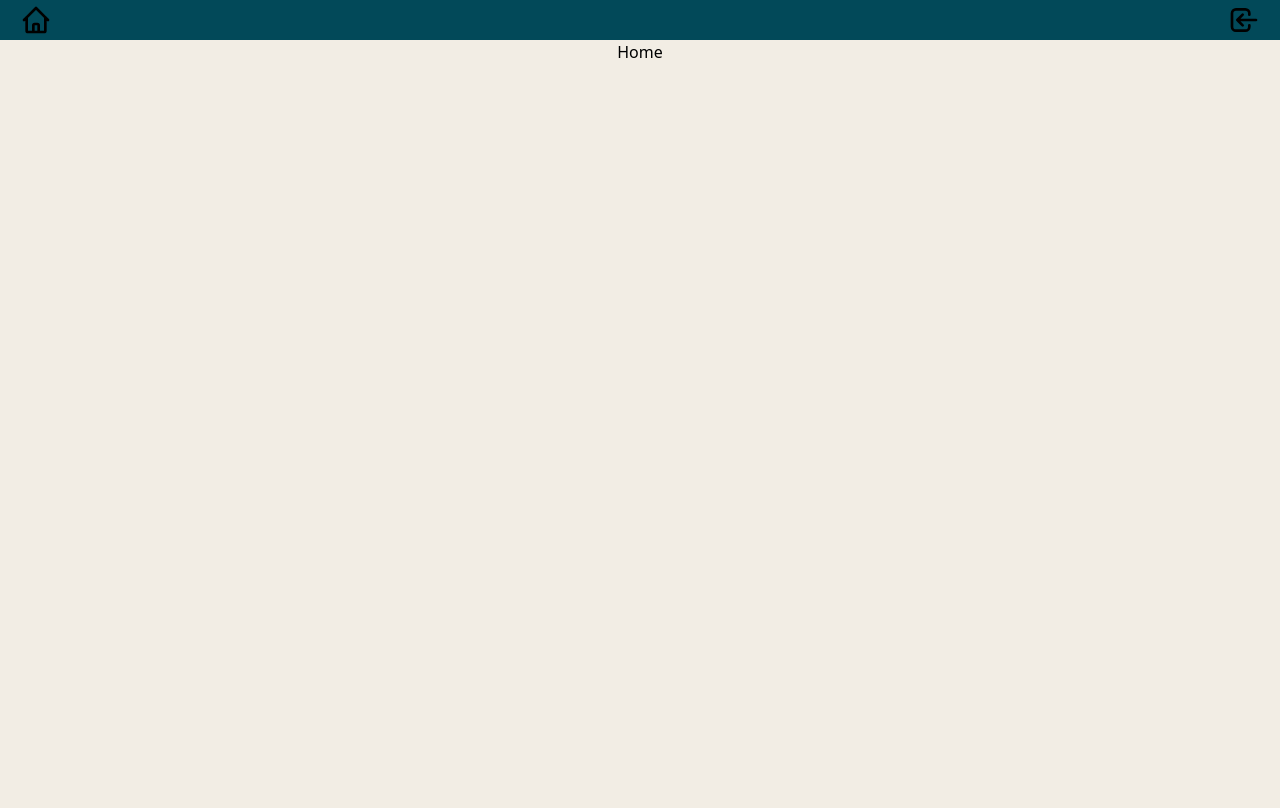
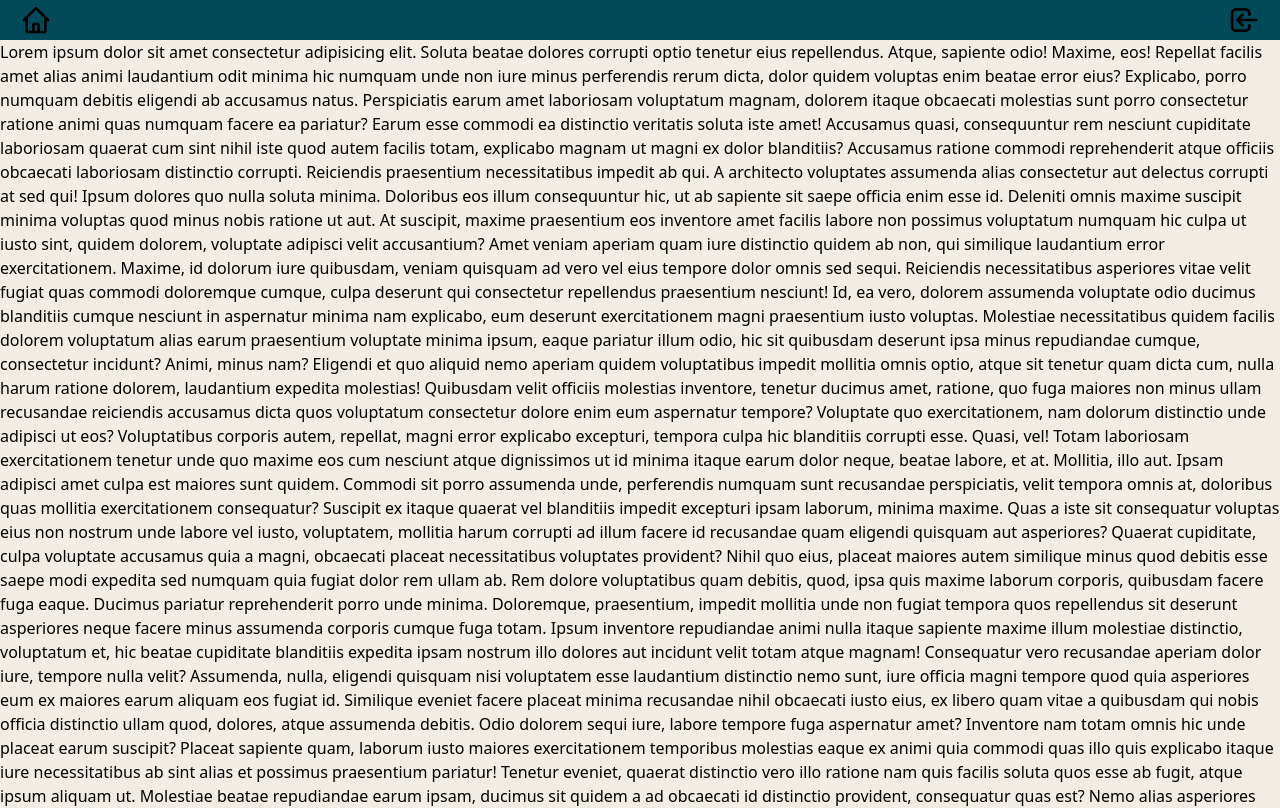
Before and after one commit to ekke020/Demo, a React (Create React App) app in the folder demo-frontend/: page / in a window 1280 px wide. Shown: the top 808 px of the page. Built offline with nearby package versions, Linux system fonts and the light colour scheme.

Commit message:
Added some filler text

```diff
--- a/demo-frontend/src/components/Home.jsx
+++ b/demo-frontend/src/components/Home.jsx
@@ -1,7 +1,114 @@
 import React from 'react';
 
 const Home = () => {
-  return <div>Home</div>;
+  return (
+    <div>
+      Lorem ipsum dolor sit amet consectetur adipisicing elit. Soluta beatae
+      dolores corrupti optio tenetur eius repellendus. Atque, sapiente odio!
+      Maxime, eos! Repellat facilis amet alias animi laudantium odit minima hic
+      numquam unde non iure minus perferendis rerum dicta, dolor quidem voluptas
+      enim beatae error eius? Explicabo, porro numquam debitis eligendi ab
+      accusamus natus. Perspiciatis earum amet laboriosam voluptatum magnam,
+      dolorem itaque obcaecati molestias sunt porro consectetur ratione animi
+      quas numquam facere ea pariatur? Earum esse commodi ea distinctio
+      veritatis soluta iste amet! Accusamus quasi, consequuntur rem nesciunt
+      cupiditate laboriosam quaerat cum sint nihil iste quod autem facilis
+      totam, explicabo magnam ut magni ex dolor blanditiis? Accusamus ratione
+      commodi reprehenderit atque officiis obcaecati laboriosam distinctio
+      corrupti. Reiciendis praesentium necessitatibus impedit ab qui. A
+      architecto voluptates assumenda alias consectetur aut delectus corrupti at
+      sed qui! Ipsum dolores quo nulla soluta minima. Doloribus eos illum
+      consequuntur hic, ut ab sapiente sit saepe officia enim esse id. Deleniti
+      omnis maxime suscipit minima voluptas quod minus nobis ratione ut aut. At
+      suscipit, maxime praesentium eos inventore amet facilis labore non
+      possimus voluptatum numquam hic culpa ut iusto sint, quidem dolorem,
+      voluptate adipisci velit accusantium? Amet veniam aperiam quam iure
+      distinctio quidem ab non, qui similique laudantium error exercitationem.
+      Maxime, id dolorum iure quibusdam, veniam quisquam ad vero vel eius
+      tempore dolor omnis sed sequi. Reiciendis necessitatibus asperiores vitae
+      velit fugiat quas commodi doloremque cumque, culpa deserunt qui
+      consectetur repellendus praesentium nesciunt! Id, ea vero, dolorem
+      assumenda voluptate odio ducimus blanditiis cumque nesciunt in aspernatur
+      minima nam explicabo, eum deserunt exercitationem magni praesentium iusto
+      voluptas. Molestiae necessitatibus quidem facilis dolorem voluptatum alias
+      earum praesentium voluptate minima ipsum, eaque pariatur illum odio, hic
+      sit quibusdam deserunt ipsa minus repudiandae cumque, consectetur
+      incidunt? Animi, minus nam? Eligendi et quo aliquid nemo aperiam quidem
+      voluptatibus impedit mollitia omnis optio, atque sit tenetur quam dicta
+      cum, nulla harum ratione dolorem, laudantium expedita molestias! Quibusdam
+      velit officiis molestias inventore, tenetur ducimus amet, ratione, quo
+      fuga maiores non minus ullam recusandae reiciendis accusamus dicta quos
+      voluptatum consectetur dolore enim eum aspernatur tempore? Voluptate quo
+      exercitationem, nam dolorum distinctio unde adipisci ut eos? Voluptatibus
+      corporis autem, repellat, magni error explicabo excepturi, tempora culpa
+      hic blanditiis corrupti esse. Quasi, vel! Totam laboriosam exercitationem
+      tenetur unde quo maxime eos cum nesciunt atque dignissimos ut id minima
+      itaque earum dolor neque, beatae labore, et at. Mollitia, illo aut. Ipsam
+      adipisci amet culpa est maiores sunt quidem. Commodi sit porro assumenda
+      unde, perferendis numquam sunt recusandae perspiciatis, velit tempora
+      omnis at, doloribus quas mollitia exercitationem consequatur? Suscipit ex
+      itaque quaerat vel blanditiis impedit excepturi ipsam laborum, minima
+      maxime. Quas a iste sit consequatur voluptas eius non nostrum unde labore
+      vel iusto, voluptatem, mollitia harum corrupti ad illum facere id
+      recusandae quam eligendi quisquam aut asperiores? Quaerat cupiditate,
+      culpa voluptate accusamus quia a magni, obcaecati placeat necessitatibus
+      voluptates provident? Nihil quo eius, placeat maiores autem similique
+      minus quod debitis esse saepe modi expedita sed numquam quia fugiat dolor
+      rem ullam ab. Rem dolore voluptatibus quam debitis, quod, ipsa quis maxime
+      laborum corporis, quibusdam facere fuga eaque. Ducimus pariatur
+      reprehenderit porro unde minima. Doloremque, praesentium, impedit mollitia
+      unde non fugiat tempora quos repellendus sit deserunt asperiores neque
+      facere minus assumenda corporis cumque fuga totam. Ipsum inventore
+      repudiandae animi nulla itaque sapiente maxime illum molestiae distinctio,
+      voluptatum et, hic beatae cupiditate blanditiis expedita ipsam nostrum
+      illo dolores aut incidunt velit totam atque magnam! Consequatur vero
+      recusandae aperiam dolor iure, tempore nulla velit? Assumenda, nulla,
+      eligendi quisquam nisi voluptatem esse laudantium distinctio nemo sunt,
+      iure officia magni tempore quod quia asperiores eum ex maiores earum
+      aliquam eos fugiat id. Similique eveniet facere placeat minima recusandae
+      nihil obcaecati iusto eius, ex libero quam vitae a quibusdam qui nobis
+      officia distinctio ullam quod, dolores, atque assumenda debitis. Odio
+      dolorem sequi iure, labore tempore fuga aspernatur amet? Inventore nam
+      totam omnis hic unde placeat earum suscipit? Placeat sapiente quam,
+      laborum iusto maiores exercitationem temporibus molestias eaque ex animi
+      quia commodi quas illo quis explicabo itaque iure necessitatibus ab sint
+      alias et possimus praesentium pariatur! Tenetur eveniet, quaerat
+      distinctio vero illo ratione nam quis facilis soluta quos esse ab fugit,
+      atque ipsum aliquam ut. Molestiae beatae repudiandae earum ipsam, ducimus
+      sit quidem a ad obcaecati id distinctio provident, consequatur quas est?
+      Nemo alias asperiores consequuntur hic eos id, ut architecto esse magnam
+      consequatur enim sunt, et quidem deserunt doloremque. Blanditiis harum aut
+      provident optio beatae aperiam distinctio, ab quos quaerat aliquam vitae.
+      Doloremque nostrum error, odio, ducimus perspiciatis odit unde assumenda
+      dolorem officia nihil doloribus maxime rerum tenetur, saepe nam inventore
+      quas laborum cumque commodi consequuntur harum dolore eveniet possimus?
+      Ullam maxime odit qui mollitia obcaecati reprehenderit dolorem nihil enim
+      velit aliquid cupiditate delectus error vero minus, sit provident, id modi
+      suscipit dolorum nobis possimus in at necessitatibus beatae? Ipsam earum
+      corrupti numquam nulla iste facilis, alias dicta corporis excepturi
+      impedit, ex accusamus? Porro autem, maxime asperiores voluptatem accusamus
+      natus veritatis sunt dolor. Impedit illo molestiae omnis saepe placeat
+      repellendus quasi minus enim quos, ad dolorem consequatur animi aspernatur
+      fuga, distinctio reprehenderit in. Placeat deleniti voluptate itaque
+      nesciunt quis repudiandae, accusantium cum aut voluptates molestias iure,
+      incidunt perferendis, dolorum vero? Sit nobis doloremque non unde quasi
+      optio debitis, consectetur odit architecto vitae illum reprehenderit quos
+      atque cumque. Amet quae dolorum ipsum nisi? Fuga sequi eligendi, tenetur
+      veritatis necessitatibus exercitationem corrupti a provident! Quo at nisi,
+      nam vero voluptas odit eos dolores velit a officiis optio dicta facere
+      iure harum commodi! In ab doloribus commodi consequatur optio, numquam
+      provident architecto animi quod maiores possimus corrupti ullam magnam
+      culpa veritatis ut, a, fugit odit quam debitis aliquid totam! Tenetur
+      veniam dolorum accusantium quia provident cumque iure error, sunt
+      accusamus reiciendis, omnis, sapiente voluptates temporibus placeat.
+      Pariatur ipsa soluta expedita exercitationem vitae necessitatibus qui
+      voluptate corrupti facere veniam. At nam eaque sed, placeat dolorum odit
+      fugiat incidunt? Harum dolorum, non inventore fugit praesentium error
+      commodi earum optio ratione deserunt consequuntur, modi, tenetur aliquam
+      rerum. Suscipit doloribus amet quia, doloremque dolores dolorum voluptates
+      atque beatae fuga ipsa laborum quas.
+    </div>
+  );
 };
 
 export default Home;
```
